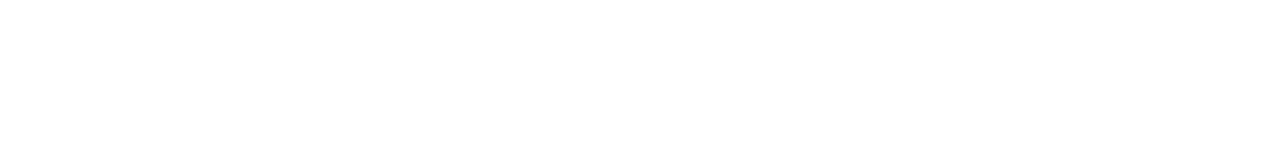
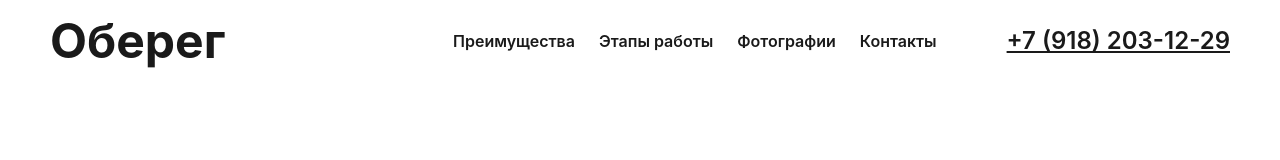
Before and after one commit to alCherkasov/obereg, a website built with Vite: page index.html in a window 1280 px wide. Built offline with nearby package versions, Linux system fonts and the light colour scheme.

Commit message:
Сверстать header

```diff
--- a/index.html
+++ b/index.html
@@ -9,6 +9,44 @@
 		<title>Vite + TS</title>
 	</head>
 	<body>
+		<header class="header">
+			<div class="container">
+				<div class="header__inner">
+					<a href="/" class="header__logo"> Оберег </a>
+					<nav class="header__nav">
+						<ul class="header__nav-list">
+							<li class="header__nav-item">
+								<a href="" class="header__nav-link">Преимущества</a>
+							</li>
+							<li class="header__nav-item">
+								<a href="" class="header__nav-link">Этапы работы</a>
+							</li>
+							<li class="header__nav-item">
+								<a href="" class="header__nav-link">Фотографии</a>
+							</li>
+							<li class="header__nav-item">
+								<a href="" class="header__nav-link">Контакты</a>
+							</li>
+						</ul>
+					</nav>
+
+					<div class="header__contacts">
+						<a href="tel:+79182031229">+7 (918) 203-12-29</a>
+					</div>
+					<nav class="header__controls">
+						<a href="tel:+79182031229" class="phone-button">
+							<img
+								src="./public/icons/Vector.svg"
+								alt="Кнопка: позвонить нам"
+							/>
+						</a>
+						<button class="burger" id="burger">
+							<div class="burger__line"></div>
+						</button>
+					</nav>
+				</div>
+			</div>
+		</header>
 		<div id="app"></div>
 	</body>
 </html>
--- /dev/null
+++ b/src/scss/base/_fonts.scss
@@ -0,0 +1,31 @@
+@font-face {
+	font-family: 'Montserrat';
+	src: url('./../../../public/fonts/Montserrat-SemiBold.woff2') format('woff2');
+	font-weight: 600;
+	font-style: normal;
+	font-display: swap;
+}
+
+@font-face {
+	font-family: 'Montserrat';
+	src: url('./../../../public/fonts/Montserrat-Regular.woff2') format('woff2');
+	font-weight: normal;
+	font-style: normal;
+	font-display: swap;
+}
+
+@font-face {
+	font-family: 'Inter 28pt';
+	src: url('./../../../public/fonts/Inter28pt-Regular.woff2') format('woff2');
+	font-weight: normal;
+	font-style: normal;
+	font-display: swap;
+}
+
+@font-face {
+	font-family: 'Inter 28pt';
+	src: url('./../../../public/fonts/Inter28pt-SemiBold.woff2') format('woff2');
+	font-weight: 600;
+	font-style: normal;
+	font-display: swap;
+}
--- a/src/scss/base/_globals.scss
+++ b/src/scss/base/_globals.scss
@@ -0,0 +1,17 @@
+* {
+	transition: var(--transition);
+}
+
+body {
+	min-height: 100vh;
+	overflow-x: hidden;
+
+	font-family: var(--font-main);
+	font-weight: var(--font-weight-main);
+	font-size: var(--font-size-sm);
+	color: var(--color-black);
+}
+
+a {
+	color: inherit;
+}
--- /dev/null
+++ b/src/scss/base/_mixins.scss
@@ -0,0 +1,34 @@
+$tablet: 1099.98px;
+$mobile: 767.98px;
+$mobile-s: 480.98px;
+
+@mixin tablet {
+	@media (max-width: $tablet) {
+		@content;
+	}
+}
+
+@mixin mobile {
+	@media (max-width: $mobile) {
+		@content;
+	}
+}
+
+@mixin mobile-s {
+	@media (max-width: $mobile-s) {
+		@content;
+	}
+}
+
+@mixin hover {
+	@media (any-hover: hover) {
+		&:hover {
+			@content;
+		}
+	}
+	@media (any-hover: none) {
+		&:active {
+			@content;
+		}
+	}
+}
--- a/src/scss/base/_utils.scss
+++ b/src/scss/base/_utils.scss
@@ -0,0 +1,6 @@
+.container {
+	max-width: calc(1280px + 50px * 2);
+	width: 100%;
+	padding-inline: 50px;
+	margin-inline: auto;
+}
--- a/src/scss/base/_vars.scss
+++ b/src/scss/base/_vars.scss
@@ -0,0 +1,38 @@
+:root {
+	--color-black: #1a1a1a;
+	--color-black-hover: #2e2e2e;
+	--color-white: #fff;
+	--color-primary: #daff02;
+	--color-primary-light: #f4ffb1;
+	--color-secondary: #bca5f9;
+	--color-secondary-light: #e9e0ff;
+	--color-light-gray: #f5f5f5;
+	--color-dark-gray: #d9d9d9;
+
+	--spacing-xxl: 160px;
+	--spacing-xl: 80px;
+	--spacing-lg: 60px;
+	--spacing-md: 40px;
+	--spacing-sm: 20px;
+	--spacing-xs: 10px;
+	--spacing-xxs: 6px;
+
+	--font-main: 'Montserrat', sans-serif;
+	--font-accent: 'Inter', sans-serif;
+
+	--font-size-xxl: 3.75rem;
+	--font-size-xl: 3rem;
+	--font-size-lg: 2rem;
+	--font-size-md: 1.5rem;
+	--font-size-sm: 1rem;
+	--font-size-xs: 0.75rem;
+
+	--font-weight-main: 400;
+	--font-weight-accent: 600;
+
+	--border-rad-lg: 40px;
+	--border-rad-md: 20px;
+	--border-rad-sm: 10px;
+
+	--transition: all 0.2s ease-in;
+}
--- /dev/null
+++ b/src/scss/blocks/_burger-button.scss
@@ -0,0 +1,57 @@
+.burger {
+	position: relative;
+	width: 26px;
+	height: 14px;
+	z-index: 1000;
+
+	&::before,
+	&::after {
+		content: '';
+		position: absolute;
+		left: 50%;
+		transform: translateX(-50%);
+
+		width: 26px;
+		height: 2px;
+
+		border-radius: 5px;
+		background-color: var(--color-black);
+		transition: transform 0.2s ease-in;
+	}
+
+	&::before {
+		top: 0;
+	}
+
+	&::after {
+		bottom: 0;
+	}
+
+	&--active .burger__line {
+		opacity: 0;
+	}
+
+	&--active::before {
+		top: 50%;
+		transform: translateX(-50%) rotate(45deg);
+	}
+
+	&--active::after {
+		top: 50%;
+		bottom: auto;
+		transform: translateX(-50%) rotate(-45deg);
+	}
+}
+
+.burger__line {
+	position: absolute;
+	top: 50%;
+	left: 50%;
+	transform: translate(-50%, -50%);
+
+	width: 26px;
+	height: 2px;
+
+	border-radius: 5px;
+	background-color: var(--color-black);
+}
--- a/src/scss/blocks/_header.scss
+++ b/src/scss/blocks/_header.scss
@@ -0,0 +1,94 @@
+@use './../base/mixins' as *;
+
+.header {
+	font-family: var(--font-accent);
+	font-weight: var(--font-weight-accent);
+}
+
+.header__inner {
+	display: flex;
+	align-items: center;
+	justify-content: space-between;
+	gap: 64px;
+	padding: 11px 0;
+}
+
+.header__logo {
+	font-size: var(--font-size-xl);
+	font-weight: 700;
+
+	@include mobile {
+		font-size: var(--font-size-lg);
+	}
+}
+
+.header__nav {
+	margin-left: auto;
+
+	@include tablet {
+		position: fixed;
+		top: 0;
+		right: 0;
+		z-index: 999;
+
+		display: flex;
+		flex-direction: column;
+		align-items: center;
+		min-height: 100vh;
+		padding: var(--spacing-xl) var(--spacing-sm);
+
+		background-color: var(--color-white);
+		transform: translateX(100%);
+	}
+
+	&--open {
+		transform: none;
+	}
+}
+
+.header__nav-list {
+	display: flex;
+	justify-content: space-between;
+	align-items: center;
+	gap: 12px;
+
+	@include tablet {
+		flex-direction: column;
+		align-items: flex-start;
+		gap: var(--spacing-sm);
+	}
+}
+
+.header__nav-link {
+	padding: 10px 6px;
+
+	&:hover {
+		color: var(--color-black-hover);
+		background-color: var(--color-light-gray);
+		border-radius: 2px;
+	}
+
+	@include tablet {
+		font-size: var(--font-size-md);
+	}
+}
+
+.header__contacts {
+	font-size: var(--font-size-md);
+	text-decoration: underline;
+
+	@include tablet {
+		display: none;
+	}
+}
+
+.header__controls {
+	display: none;
+
+	@include tablet {
+		display: flex;
+		align-items: center;
+		justify-content: space-between;
+		gap: 10px;
+	}
+}
--- /dev/null
+++ b/src/scss/blocks/_phone-button.scss
@@ -0,0 +1,9 @@
+.phone-button {
+	width: 32px;
+	height: 32px;
+	display: flex;
+	align-items: center;
+	justify-content: center;
+	border-radius: 6px;
+	background-color: var(--color-light-gray);
+}
--- a/src/scss/main.scss
+++ b/src/scss/main.scss
@@ -1,6 +1,10 @@
 @use './base/reset';
 @use './base/vars';
+@use './base/fonts';
 @use './base/globals';
+@use './base/mixins';
 @use './base/utils';
 
+@use './blocks/burger-button';
+@use './blocks/phone-button';
 @use './blocks/header';
--- /dev/null
+++ b/src/ts/burger-button.ts
@@ -0,0 +1,10 @@
+export function BurgerButton(): void {
+	const burgerButton: HTMLElement | null = document.getElementById('burger')
+	const nav: HTMLElement | null = document.querySelector('.header__nav')
+
+	burgerButton?.addEventListener('click', () => {
+		burgerButton?.classList.toggle('burger--active')
+		nav?.classList.toggle('header__nav--open')
+		console.log(nav)
+	})
+}
--- a/src/ts/main.ts
+++ b/src/ts/main.ts
@@ -0,0 +1,3 @@
+import { BurgerButton } from './burger-button'
+
+BurgerButton()
```
Also changed, not shown: public/fonts/Inter28pt-Regular.woff2 (added), public/fonts/Inter28pt-SemiBold.woff2 (added), public/fonts/Montserrat-Regular.woff2 (added), public/fonts/Montserrat-SemiBold.woff2 (added), public/icons/Vector.svg (added).
